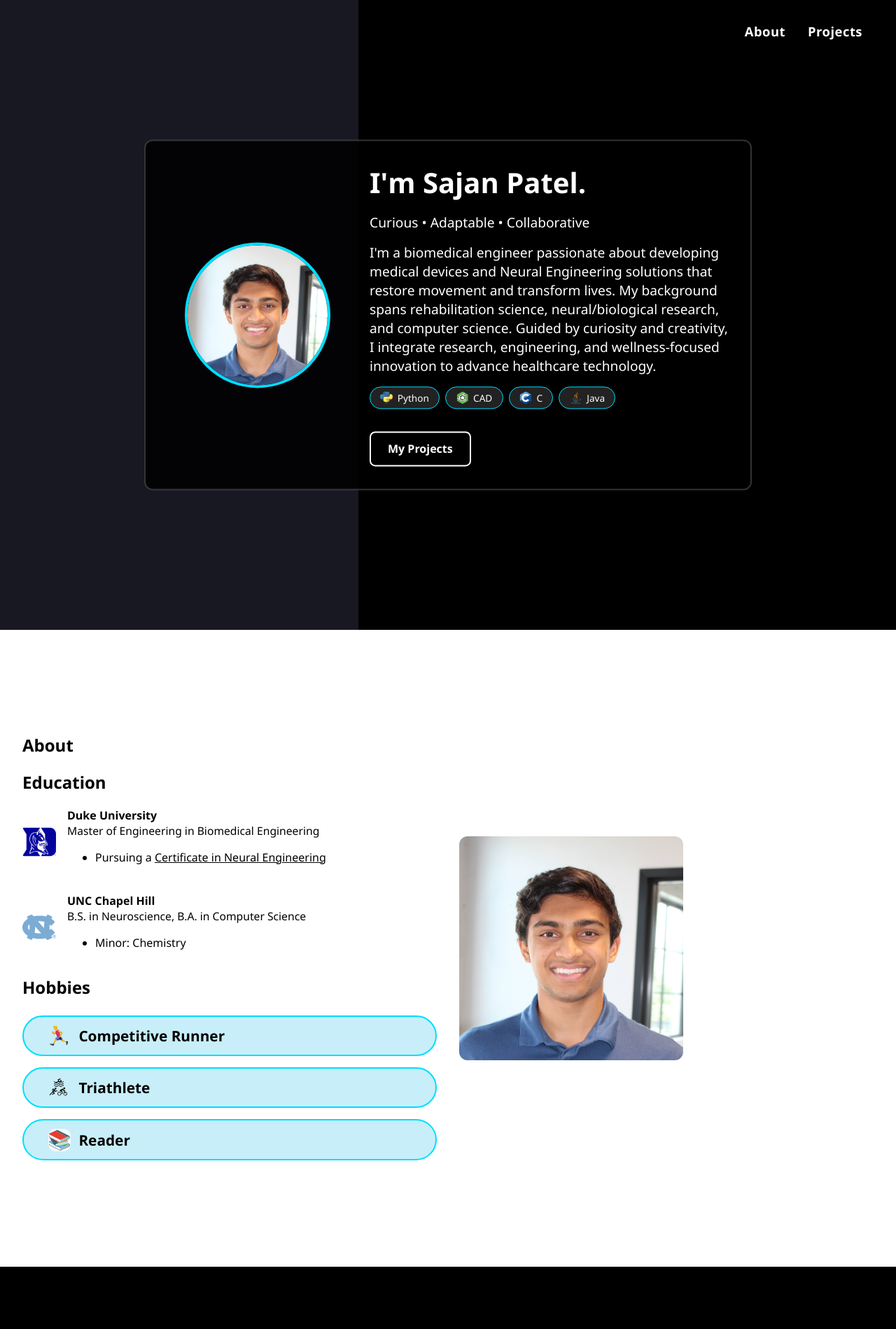
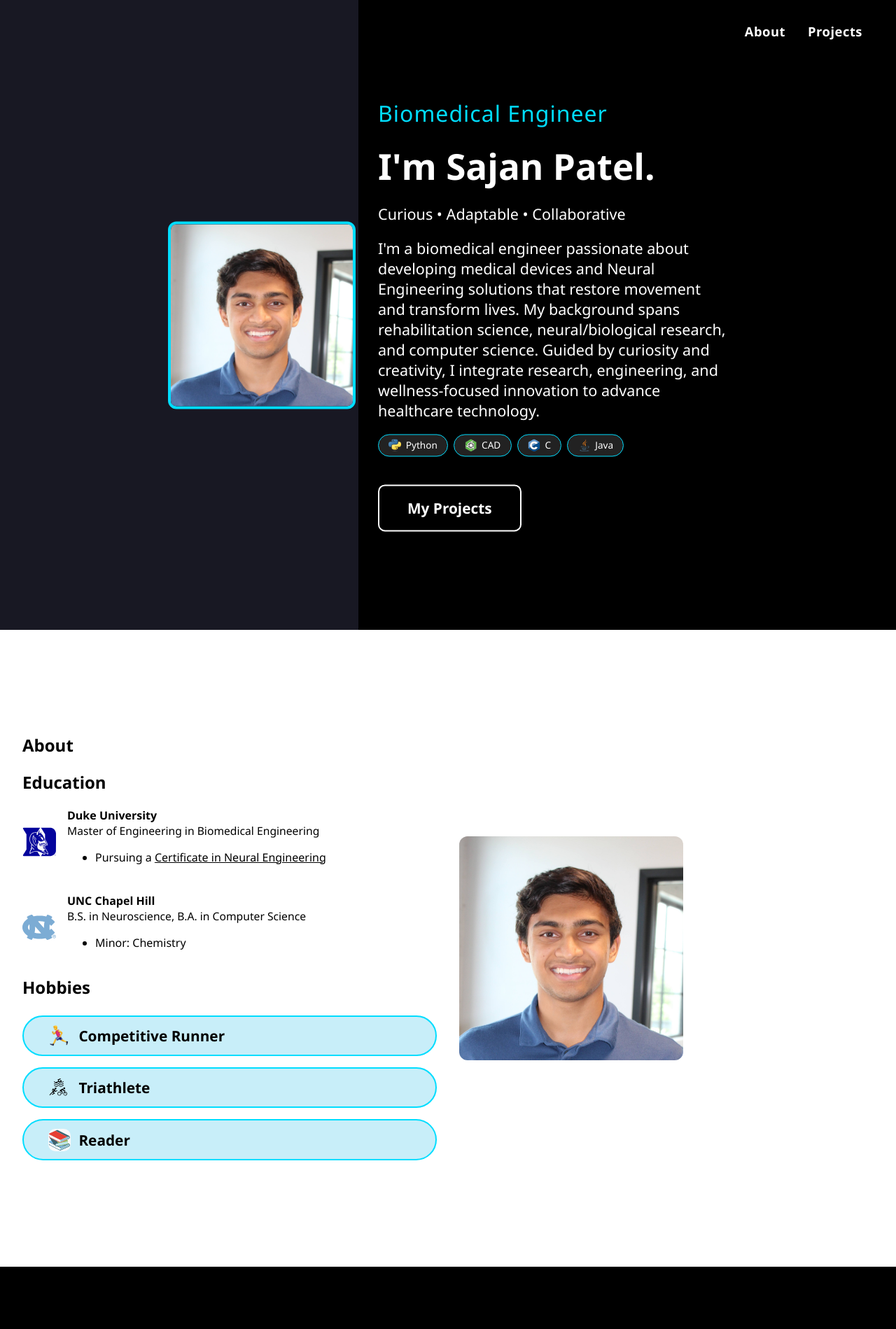
Before and after one commit to sajjy/sajan_patel_duke_bme, a Jekyll site: the page built from index.md, in a window 1280 px wide. Shown: the top 1899 px of the page at 70% size. Built offline with Jekyll 4.4.1, drawn with Linux system fonts in a browser that asks for light colours.

Commit message:
Improve hero section

```diff
--- a/_layouts/default.html
+++ b/_layouts/default.html
@@ -24,6 +24,7 @@
         <img src="{{ '/assets/profile.jpg' | relative_url }}" alt="Profile Picture" class="hero-pic">
       </div>
       <div class="hero-right">
+        <div class="subtitle">Biomedical Engineer</div>
         <h1 class="animated-title" id="animated-title"></h1>
         <p>Curious • Adaptable • Collaborative</p>
         <p>I'm a biomedical engineer passionate about developing medical devices
--- a/assets/style.css
+++ b/assets/style.css
@@ -107,7 +107,8 @@ body, html {
 }
 
 .hero-card.final {
-  background: rgba(0,0,0,0.85);
+  background: transparent !important;
+  border: none !important;
 }
 
 .hero-left {
@@ -122,19 +123,27 @@ body, html {
 
 .hero-card h1 {
   margin: 0;
-  font-size: 2.5rem;
+  font-size: 3.2rem;
+}
+
+.hero-card .subtitle {
+  font-size: 2rem;
+  font-weight: 500;
+  margin-bottom: 1.2rem;
+  color: var(--accent-1);
+  letter-spacing: 1px;
 }
 
 .hero-card p {
-  margin: 1rem 0;
-  font-size: 1.2rem;
+  margin: 1.2rem 0;
+  font-size: 1.35rem;
 }
 
 /* Profile Picture in Hero Card */
 .hero-pic {
-  width: 200px;
-  height: 200px;
-  border-radius: 50%;
+  width: 260px;
+  height: 260px;
+  border-radius: 12px;
   border: 4px solid var(--accent-1);
   object-fit: cover;
   transition: transform 0.3s ease, box-shadow 0.3s ease;
@@ -152,10 +161,11 @@ html {
 
 .btn {
   display: inline-block;
-  margin-top: 1rem;
-  padding: 0.75rem 1.5rem;
+  margin-top: 1.5rem;
+  padding: 1.1rem 2.5rem;
   border: 2px solid white;
-  border-radius: 8px;
+  border-radius: 10px;
+  font-size: 1.3rem;
   color: white;
   text-decoration: none;
   font-weight: bold;
```
